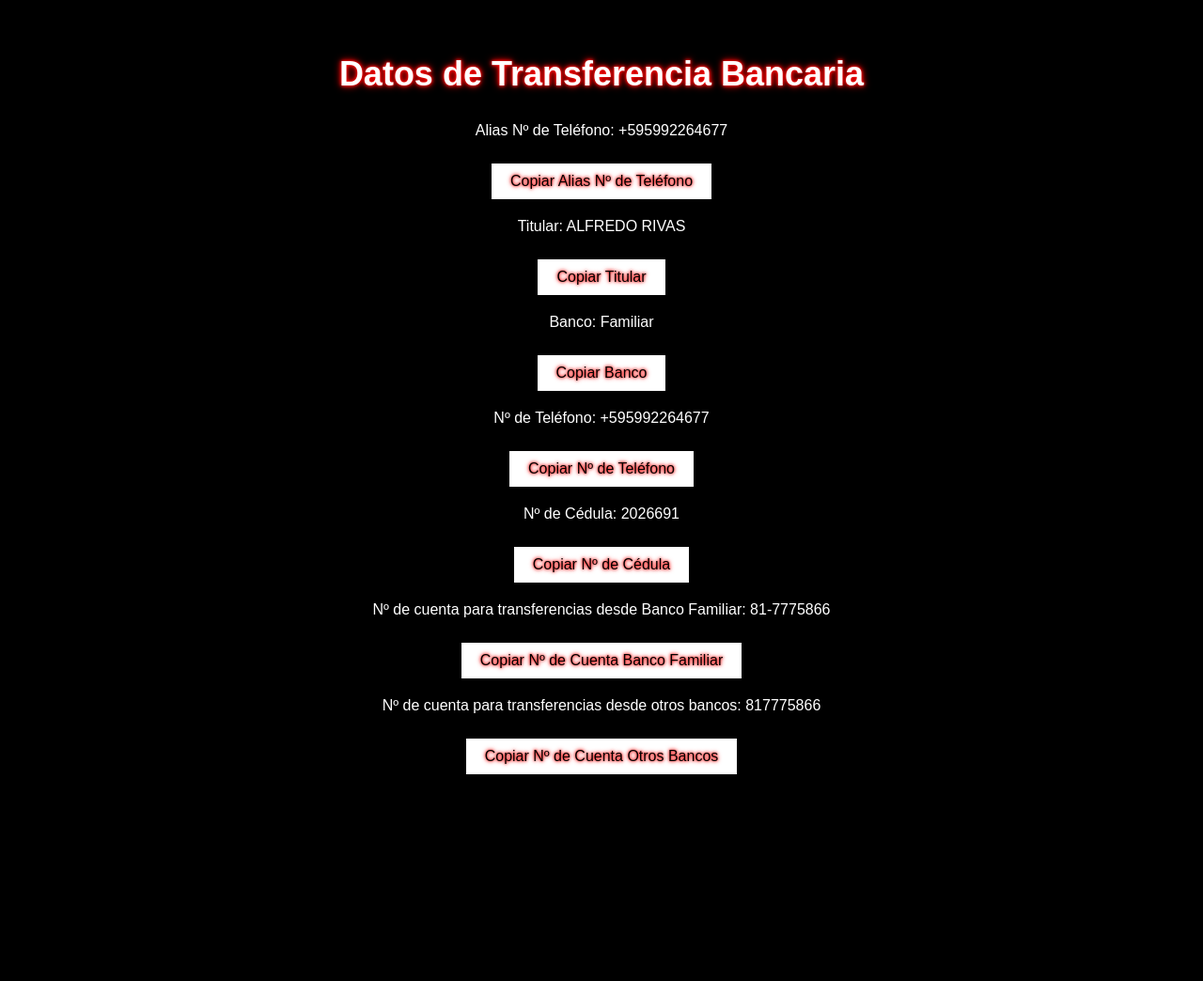
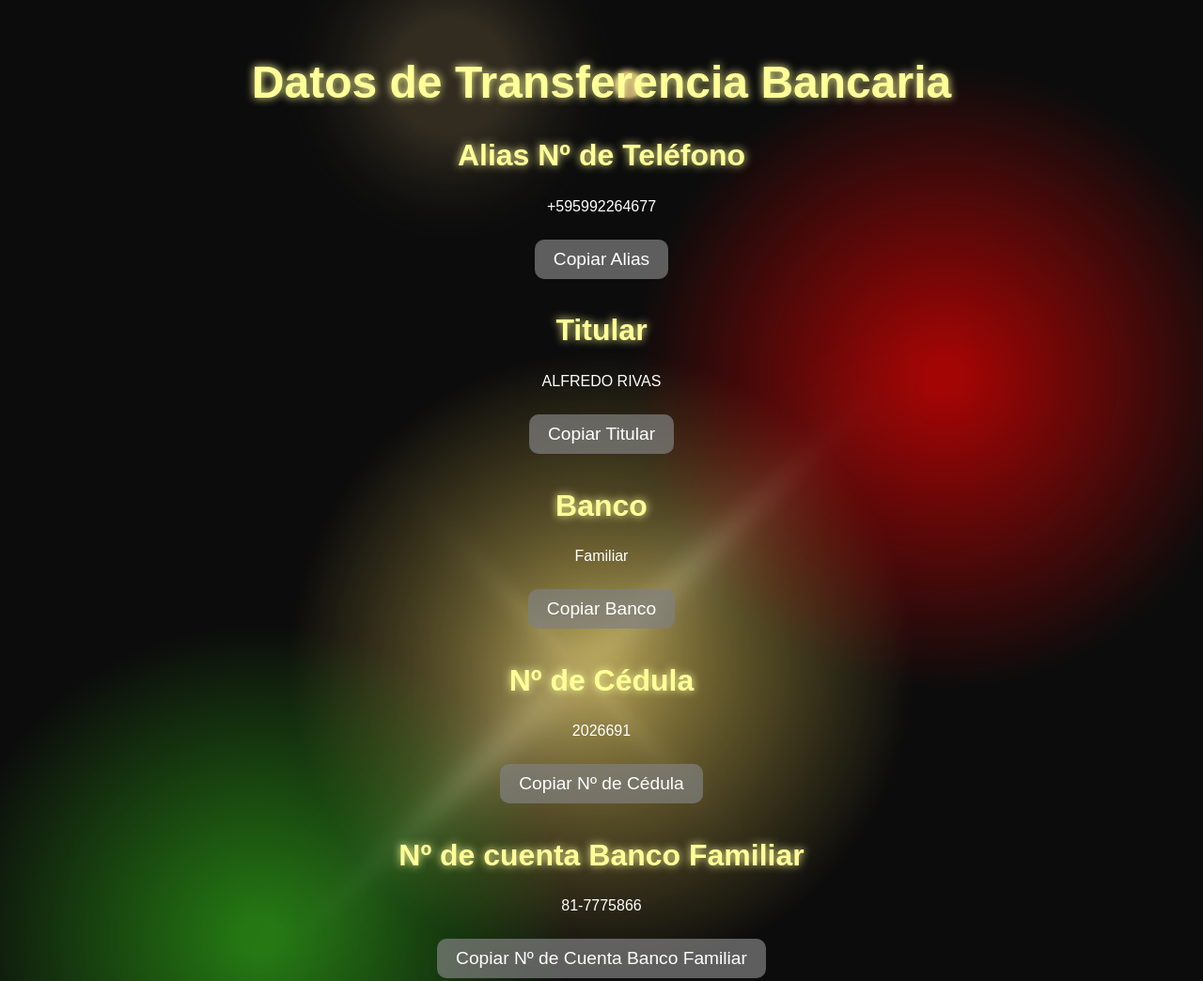
Before and after one commit to chauter024/transferencia-bancaria-, a plain HTML site: page index.html in a window 1280 px wide. Shown: the top 1044 px of the page at 94% size. Before the commit the page ends 872 px from the top, so only its background shows below. Drawn offline with Linux system fonts and the light colour scheme.

Commit message:
index.html

```diff
--- a/index.html
+++ b/index.html
@@ -6,103 +6,83 @@
     <title>Datos de Transferencia Bancaria</title>
     <style>
         body {
-            background-color: black;
+            background-image: url('https://github.com/chauter024/transferencia-bancaria-/blob/main/the%20last.png?raw=true');
+            background-size: cover;
+            background-position: center;
             color: white;
             font-family: Arial, sans-serif;
             text-align: center;
             padding: 20px;
         }
 
-        h2 {
-            font-size: 36px; /* Tamaño aumentado */
-            text-shadow: 0 0 3px #ff0000, 0 0 5px #ff0000, 0 0 8px #ff0000; /* Efecto neón rojo apagado */
-            margin-bottom: 30px;
+        h1, h2 {
+            font-size: 3em;
+            color: #ffff99; /* Amarillo suave */
+            text-shadow: 0 0 10px #ffff99; /* Efecto neón amarillo */
         }
 
-        button {
+        h2 {
+            font-size: 2em;
+        }
+
+        p {
+            color: white; /* Los textos y números ahora son blancos */
+        }
+
+        .copy-btn {
+            background-color: rgba(128, 128, 128, 0.7); /* Botón gris con transparencia */
+            color: white;
             padding: 10px 20px;
-            color: black;
             border: none;
             cursor: pointer;
-            font-size: 16px;
-            margin-top: 10px;
-            text-shadow: 0 0 3px #ff0000, 0 0 5px #ff0000; /* Efecto neón para los botones */
-            transition: background-color 0.3s, text-shadow 0.3s;
+            font-size: 1.2em;
+            margin: 10px;
+            border-radius: 10px;
+            box-shadow: none; /* Sin sombra exagerada */
         }
 
-        button:nth-child(3n+1) {
-            background-color: red; /* Color rojo para los botones en posiciones 1, 4, 7... */
+        .copy-btn:hover {
+            background-color: rgba(128, 128, 128, 0.9); /* Un poco más oscuro al pasar el cursor */
         }
 
-        button:nth-child(3n+2) {
-            background-color: yellow; /* Color amarillo para los botones en posiciones 2, 5, 8... */
-        }
-
-        button:nth-child(3n+0) {
-            background-color: green; /* Color verde para los botones en posiciones 3, 6, 9... */
-        }
-
-        button:last-child {
-            background-color: white; /* Color blanco para el último botón */
-        }
-
-        button:hover {
-            text-shadow: 0 0 5px #ff0000, 0 0 10px #ff0000; /* Efecto neón más fuerte al pasar el cursor */
-        }
-
-        .dato {
-            margin-bottom: 20px;
+        .copy-btn:active {
+            background-color: rgba(128, 128, 128, 0.6); /* Más transparente al hacer clic */
         }
     </style>
 </head>
 <body>
+    <h1>Datos de Transferencia Bancaria</h1>
 
-<h2>Datos de Transferencia Bancaria</h2>
+    <h2>Alias Nº de Teléfono</h2>
+    <p>+595992264677</p>
+    <button class="copy-btn" onclick="copyToClipboard('+595992264677')">Copiar Alias</button>
 
-<div class="dato">
-    <p>Alias Nº de Teléfono: +595992264677</p>
-    <button onclick="copiarTexto('+595992264677')">Copiar Alias Nº de Teléfono</button>
-</div>
+    <h2>Titular</h2>
+    <p>ALFREDO RIVAS</p>
+    <button class="copy-btn" onclick="copyToClipboard('ALFREDO RIVAS')">Copiar Titular</button>
 
-<div class="dato">
-    <p>Titular: ALFREDO RIVAS</p>
-    <button onclick="copiarTexto('ALFREDO RIVAS')">Copiar Titular</button>
-</div>
+    <h2>Banco</h2>
+    <p>Familiar</p>
+    <button class="copy-btn" onclick="copyToClipboard('Familiar')">Copiar Banco</button>
 
-<div class="dato">
-    <p>Banco: Familiar</p>
-    <button onclick="copiarTexto('Familiar')">Copiar Banco</button>
-</div>
+    <h2>Nº de Cédula</h2>
+    <p>2026691</p>
+    <button class="copy-btn" onclick="copyToClipboard('2026691')">Copiar Nº de Cédula</button>
 
-<div class="dato">
-    <p>Nº de Teléfono: +595992264677</p>
-    <button onclick="copiarTexto('+595992264677')">Copiar Nº de Teléfono</button>
-</div>
+    <h2>Nº de cuenta Banco Familiar</h2>
+    <p>81-7775866</p>
+    <button class="copy-btn" onclick="copyToClipboard('81-7775866')">Copiar Nº de Cuenta Banco Familiar</button>
 
-<div class="dato">
-    <p>Nº de Cédula: 2026691</p>
-    <button onclick="copiarTexto('2026691')">Copiar Nº de Cédula</button>
-</div>
+    <h2>Nº de cuenta otros bancos</h2>
+    <p>817775866</p>
+    <button class="copy-btn" onclick="copyToClipboard('817775866')">Copiar Nº de Cuenta otros bancos</button>
 
-<div class="dato">
-    <p>Nº de cuenta para transferencias desde Banco Familiar: 81-7775866</p>
-    <button onclick="copiarTexto('81-7775866')">Copiar Nº de Cuenta Banco Familiar</button>
-</div>
-
-<div class="dato">
-    <p>Nº de cuenta para transferencias desde otros bancos: 817775866</p>
-    <button onclick="copiarTexto('817775866')">Copiar Nº de Cuenta Otros Bancos</button>
-</div>
-
-<script>
-    function copiarTexto(texto) {
-        navigator.clipboard.writeText(texto).then(() => {
-            alert("Datos copiados al portapapeles");
-        }).catch(err => {
-            console.error("Error al copiar los datos: ", err);
-        });
-    }
-</script>
-
+    <script>
+        function copyToClipboard(text) {
+            navigator.clipboard.writeText(text).then(() => {
+                alert("Texto copiado al portapapeles: " + text);
+            });
+        }
+    </script>
 </body>
 </html>
```
